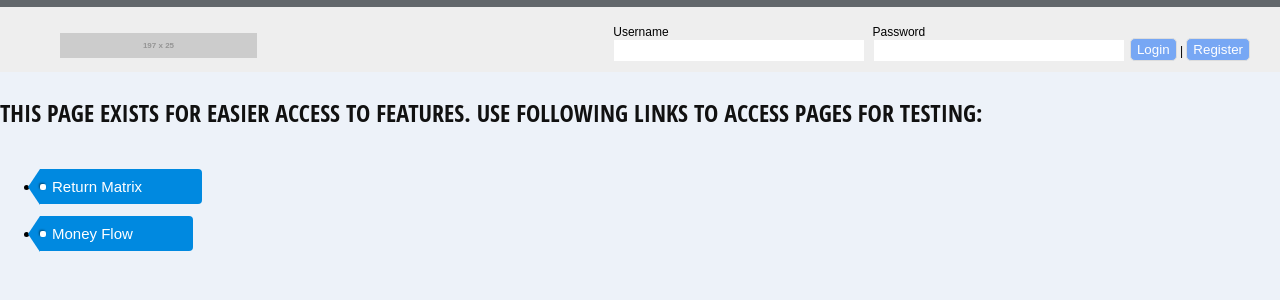
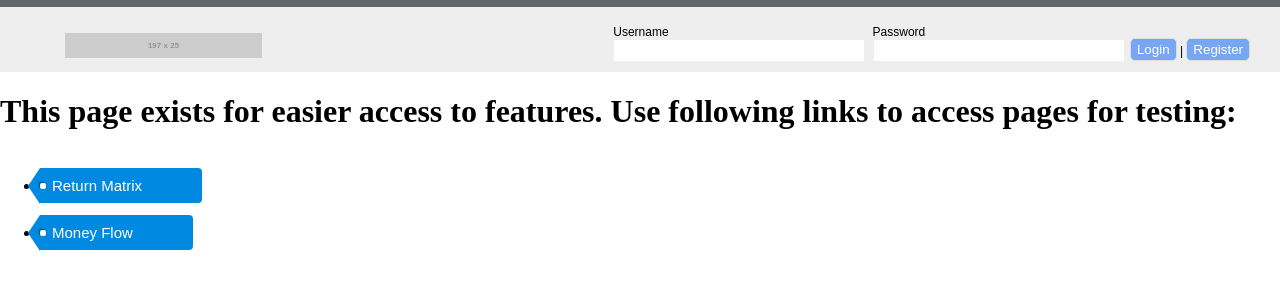
Before and after one commit to shaurun/finland, a Django app: page / in a window 1280 px wide. Shown: the top 300 px of the page. Run offline with Django 3.2, Linux system fonts and the light colour scheme; grey boxes labelled with a size stand in for pictures from a placeholder-image service; some libraries are stand-ins or nearby versions.

Commit message:
playing with template

```diff
--- a/FinLand/templates/index.html
+++ b/FinLand/templates/index.html
@@ -16,7 +16,7 @@
 }
 
 #header h1 {
-    margin-left: 60px;;
+    margin-left: 65px;
     float: left;
     width: 197px;
     height: 25px;
@@ -124,17 +124,15 @@ background:#555;
 border-color:transparent #0089e0 transparent transparent;
 }
 
-            body {
-                background: #edf2f9;
-            }
-
-            p { color: #111; font-family: 'Open Sans Condensed', sans-serif; font-size: 24px; font-weight: 700; text-transform: uppercase;}
+p { color: #111; font-family: 'Open Sans Condensed', sans-serif; font-size: 24px; font-weight: 700; text-transform: uppercase;}
 
     </style>
 </head>
 <body>
 
-<div id="header">
+<div class="page-wrap">
+
+    <div id="header">
   <h1>Logo</h1>
       {% if user.is_authenticated %}
           <form action="logout" method="get">
@@ -156,15 +154,17 @@ border-color:transparent #0089e0 transparent transparent;
       {% endif %}
 </div>
 
-    <div>
-        <p>This page exists for easier access to features. Use following links to access pages for testing:</p>
+
+        <h1>This page exists for easier access to features. Use following links to access pages for testing:</h1>
         <div class="list-type3">
         <ul>
             <li><a href="returnMatrix">Return Matrix</a> </li>
             <li><a href="moneyFlow">Money Flow</a> </li>
         </ul>
         </div>
-    </div>
+
+</div>
+
 
 </body>
 </html>
```
Also changed, not shown: FinLand/models.py (+7 -0 lines).
